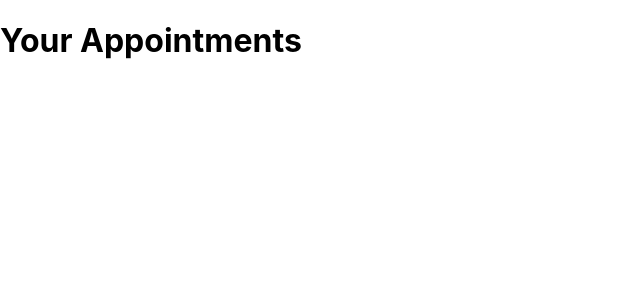
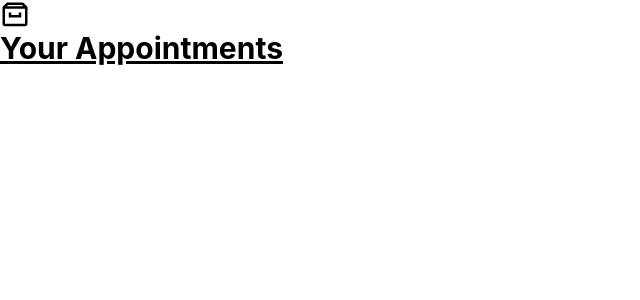
Before and after one commit to KuraiTsukino/react-interface, a React (Create React App) app: page / in a window 1280 px wide. Shown: the top 300 px of the page, without its empty margins (0-640 px from the left). Built offline with nearby package versions, Linux system fonts and the light colour scheme.

Commit message:
tailwind

```diff
--- a/package.json
+++ b/package.json
@@ -8,6 +8,7 @@
     "@testing-library/user-event": "^13.5.0",
     "react": "^17.0.2",
     "react-dom": "^17.0.2",
+    "react-icons": "^4.3.1",
     "react-scripts": "5.0.0",
     "web-vitals": "^2.1.4"
   },
@@ -34,5 +35,10 @@
       "last 1 firefox version",
       "last 1 safari version"
     ]
+  },
+  "devDependencies": {
+    "autoprefixer": "^10.4.2",
+    "postcss": "^8.4.5",
+    "tailwindcss": "^3.0.18"
   }
 }
--- /dev/null
+++ b/postcss.config.js
@@ -0,0 +1,6 @@
+module.exports = {
+  plugins: {
+    tailwindcss: {},
+    autoprefixer: {},
+  },
+}
--- a/src/App.js
+++ b/src/App.js
@@ -1,10 +1,10 @@
-
+import { BiArchive } from "react-icons/bi"
 
 
 function App() {
   return (
     <div className="App">
-      <h1>Your Appointments</h1>
+      <h1 className="text-3xl font-bold underline"><BiArchive /> Your Appointments</h1>
     </div>
   );
 }
--- a/src/index.css
+++ b/src/index.css
@@ -1,3 +1,7 @@
+@tailwind base;
+@tailwind components;
+@tailwind utilities;
+
 body {
   margin: 0;
   font-family: -apple-system, BlinkMacSystemFont, 'Segoe UI', 'Roboto', 'Oxygen',
--- /dev/null
+++ b/tailwind.config.js
@@ -0,0 +1,9 @@
+module.exports = {
+  content: [
+    "./src/**/*.{js,jsx,ts,tsx}",
+  ],
+  theme: {
+    extend: {},
+  },
+  plugins: [],
+}
```
Also changed, not shown: 1 other file (tests, documents, lock files or other folders).
